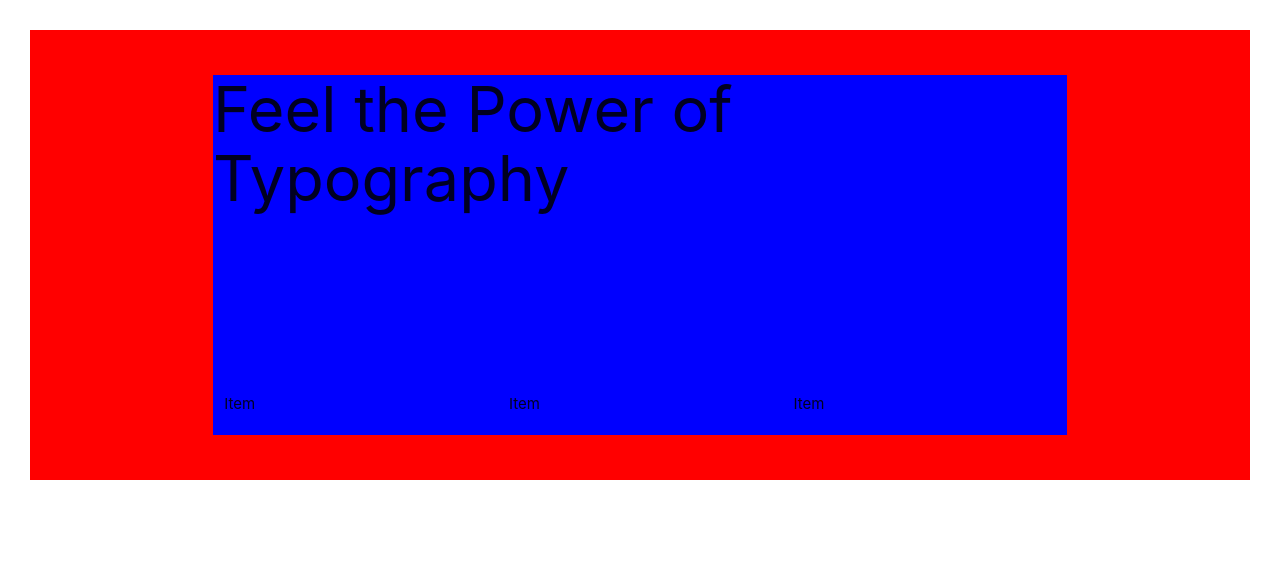
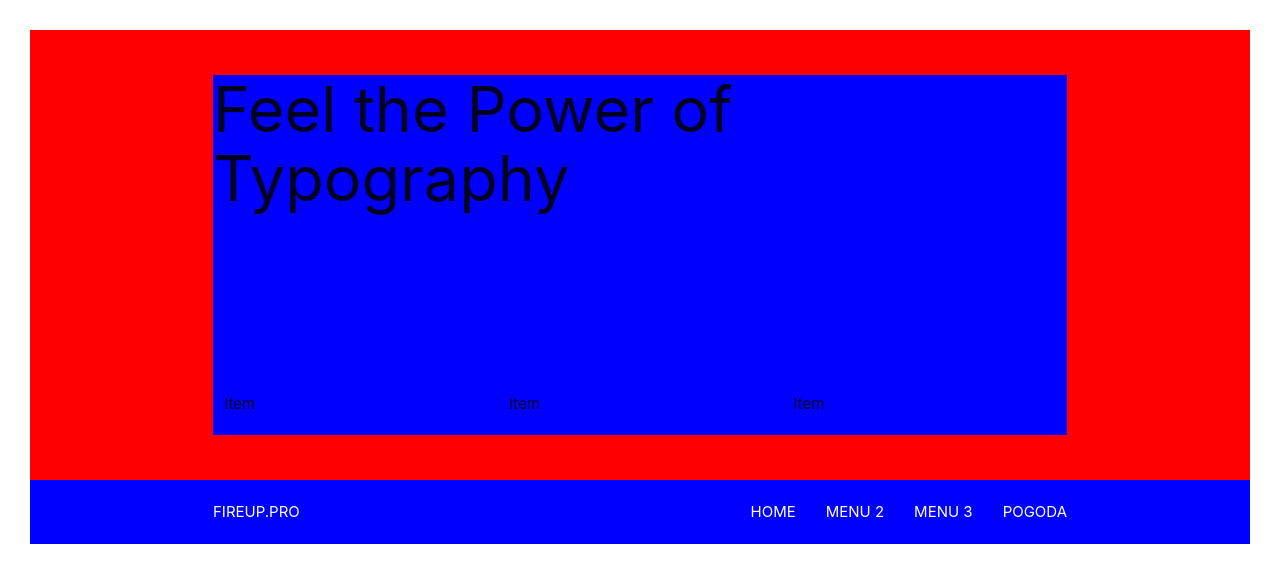
Before and after one commit to rgbsz/fire-up-task, a React (Create React App) app: page / in a window 1280 px wide. Shown: the top 582 px of the page. Built offline with nearby package versions, Linux system fonts and the light colour scheme.

Commit message:
Added very basic styles to navbar

```diff
--- a/src/App.tsx
+++ b/src/App.tsx
@@ -1,11 +1,13 @@
 import React from 'react';
 
 import Header from './components/header'
+import Navbar from './components/navbar';
 
 const App: React.FC = () => {
   return (
     <>
       <Header />
+      <Navbar />
     </>
   )
 }
--- /dev/null
+++ b/src/components/link/index.ts
@@ -0,0 +1 @@
+export { default } from './link'
--- /dev/null
+++ b/src/components/link/link.styles.ts
@@ -0,0 +1,8 @@
+import styled from 'styled-components'
+
+export const Component = styled.div`
+    margin: 0 1rem;
+    &:last-child {
+        margin: 0 0 0 1rem
+    }
+`
--- /dev/null
+++ b/src/components/link/link.tsx
@@ -0,0 +1,11 @@
+import React from 'react'
+
+import { Component } from './link.styles'
+
+const Link: React.FC<{ text: string }> = ({ text }): JSX.Element => {
+    return (
+        <Component>{text}</Component>
+    )
+}
+
+export default Link
--- /dev/null
+++ b/src/components/navbar/index.ts
@@ -0,0 +1 @@
+export { default } from './navbar'
--- /dev/null
+++ b/src/components/navbar/navbar.styles.ts
@@ -0,0 +1,18 @@
+import styled from 'styled-components'
+
+export const Component = styled.nav`
+    background: blue;
+    box-shadow: none;
+    .container {
+        display: flex;
+        justify-content: space-between;
+    }
+`
+
+export const Brand = styled.div`
+    font-size: 1rem;
+`
+
+export const Links = styled.div`
+    display: flex;
+`
--- /dev/null
+++ b/src/components/navbar/navbar.tsx
@@ -0,0 +1,24 @@
+import React from 'react'
+import Link from '../link'
+
+import { Component, Brand, Links } from './navbar.styles'
+
+const Navbar: React.FC = (): JSX.Element => {
+    return (
+        <Component>
+            <div className="container">
+                <Brand>
+                    FIREUP.PRO
+                </Brand>
+                <Links>
+                    <Link text='HOME'/>
+                    <Link text='MENU 2'/>
+                    <Link text='MENU 3'/>
+                    <Link text='POGODA'/>
+                </Links>
+            </div>
+        </Component>
+    )
+}
+
+export default Navbar
```
